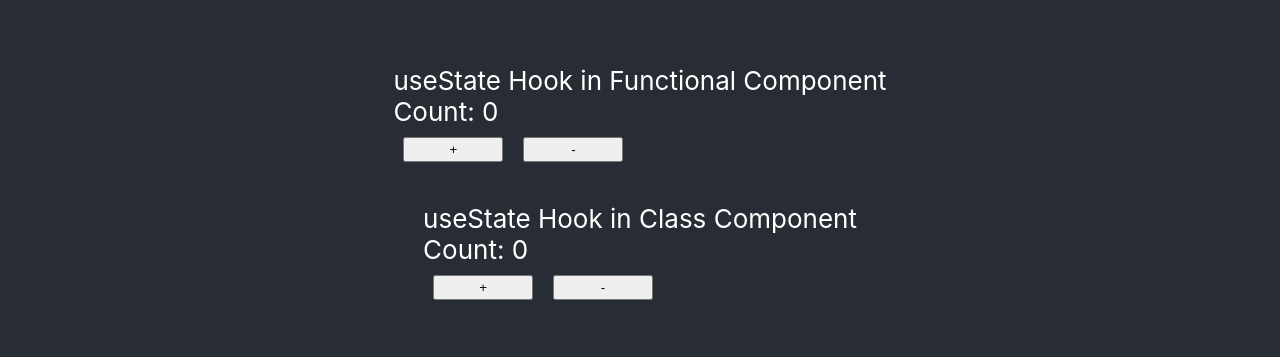
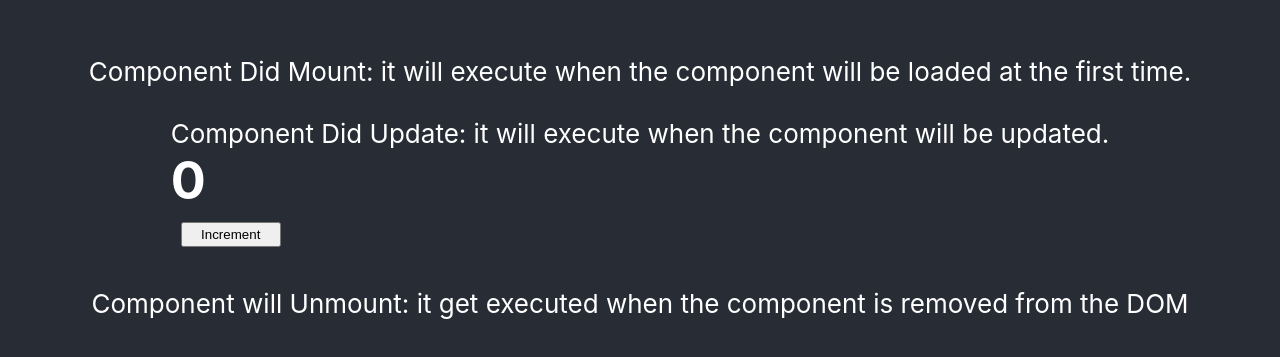
Before and after one commit to Bluefalcon04v/React_Interview_Practice, a React (Vite) app in the folder React-Questions/: page / in a window 1280 px wide. Shown: the part 213-570 px from the top of the page. Built offline with nearby package versions, Linux system fonts and the light colour scheme.

Commit message:
Life Cycle Methods

```diff
--- a/React-Questions/src/App.jsx
+++ b/React-Questions/src/App.jsx
@@ -1,8 +1,16 @@
 import React from 'react'
 import './App.css'
+
+// =========================== USESTATE =======================
 import UseState_Functional_Comp from './Components/Hooks/useState/useState_FunctionalComponent'
 import UseState_Class_Comp from './Components/Hooks/useState/State_In_ClassComponent'
 
+// =========================== LIFECYCLE METHODS =======================
+import ComponentDidMount from './Components/Hooks/useEffect or LifeCycle Methods/On Class Components/ComponentDidMount'
+import ComponentDidUpdate from './Components/Hooks/useEffect or LifeCycle Methods/On Class Components/ComponentDidUpdate'
+import ComponentWillUnmount from './Components/Hooks/useEffect or LifeCycle Methods/On Class Components/ComponentWillUnmount'
+
+// =========================== USEEFFECTS =======================
 
 function App() {
 
@@ -12,9 +20,17 @@ function App() {
       {/*------------------------------ Hooks ---------------------------*/}
 
       {/*============================ useState ============================*/}
-      <UseState_Functional_Comp/>
+      {/* <UseState_Functional_Comp/>
       <br/>
-      <UseState_Class_Comp/>
+      <UseState_Class_Comp/> */}
+
+      {/*============================ useEffect ============================*/}
+      {/* Class Based Components */}
+      <ComponentDidMount />
+      <br/>
+      <ComponentDidUpdate />
+      <br/>
+      <ComponentWillUnmount />
 
 
     </div>
--- /dev/null
+++ b/React-Questions/src/Components/Hooks/useEffect or LifeCycle Methods/On Class Components/ComponentDidMount.jsx
@@ -0,0 +1,17 @@
+import React, { Component } from 'react'
+
+export default class ComponentDidMount extends Component {
+
+    componentDidMount(){
+        console.log("component is Mounted");
+    }
+
+
+  render() {
+    return (
+      <div>
+        Component Did Mount: it will execute when the component will be loaded at the first time.
+      </div>
+    )
+  }
+}
--- /dev/null
+++ b/React-Questions/src/Components/Hooks/useEffect or LifeCycle Methods/On Class Components/ComponentDidUpdate.jsx
@@ -0,0 +1,27 @@
+import React, { Component } from 'react'
+
+export default class ComponentDidMount extends Component {
+    constructor(){
+        super()
+            this.state = {
+                count : 0,
+        }
+    }
+    componentDidUpdate(){
+        console.log("component is Updated");
+    }
+
+    increment() {
+        this.setState({count: this.state.count + 1})
+    }
+
+  render() {
+    return (
+      <div>
+        Component Did Update: it will execute when the component will be updated.
+        <h1>{this.state.count}</h1>
+        <button onClick={() => {this.increment()}}>Increment</button>
+      </div>
+    )
+  }
+}
--- /dev/null
+++ b/React-Questions/src/Components/Hooks/useEffect or LifeCycle Methods/On Class Components/ComponentWillUnmount.jsx
@@ -0,0 +1,16 @@
+import React, { Component } from 'react'
+
+export default class ComponentWillUnmount extends Component {
+
+    componentWillUnmount(){
+        console.log('component is Unmounted')
+    }
+
+  render() {
+    return (
+      <div>
+        Component will Unmount: it get executed when the component is removed from the DOM
+      </div>
+    )
+  }
+}
```
